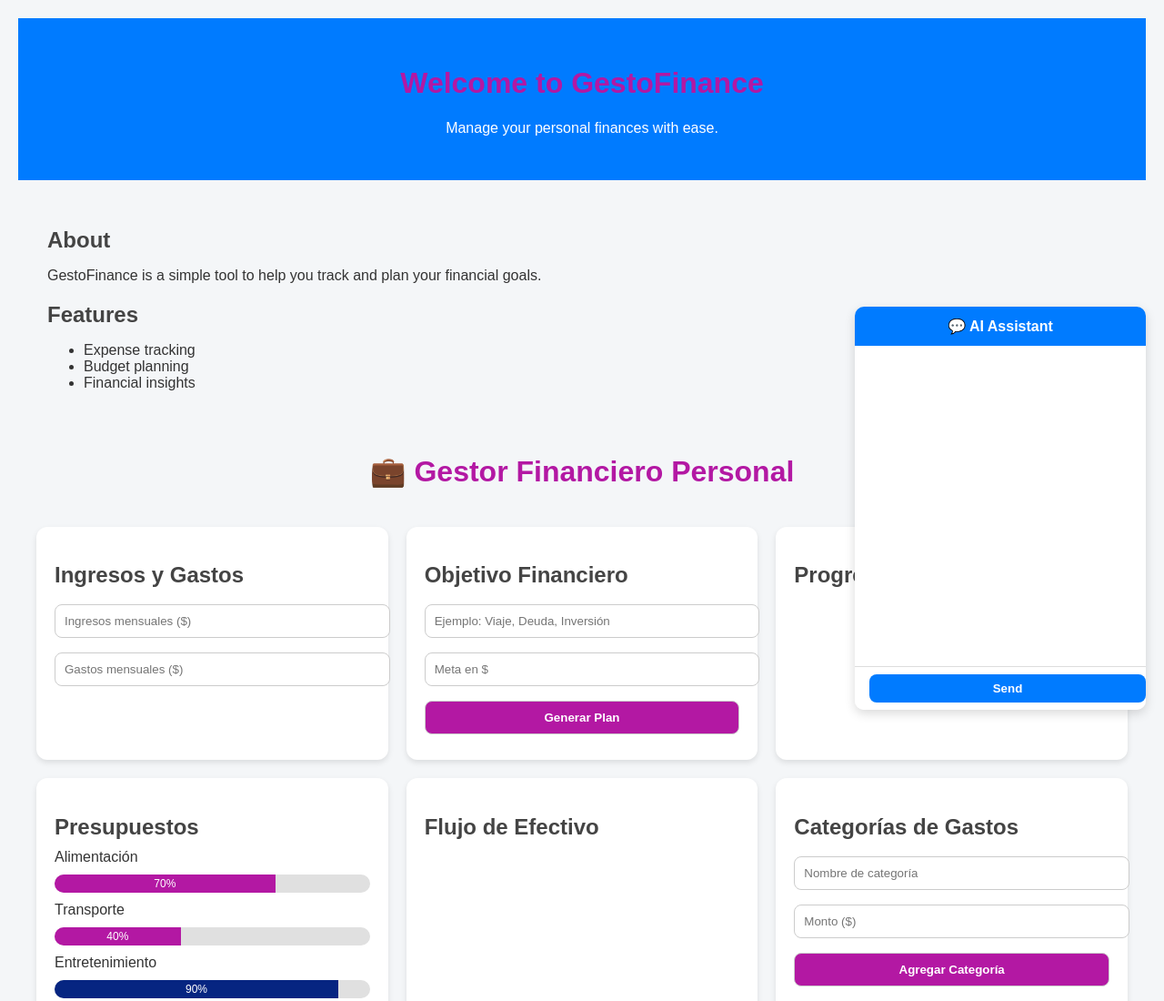
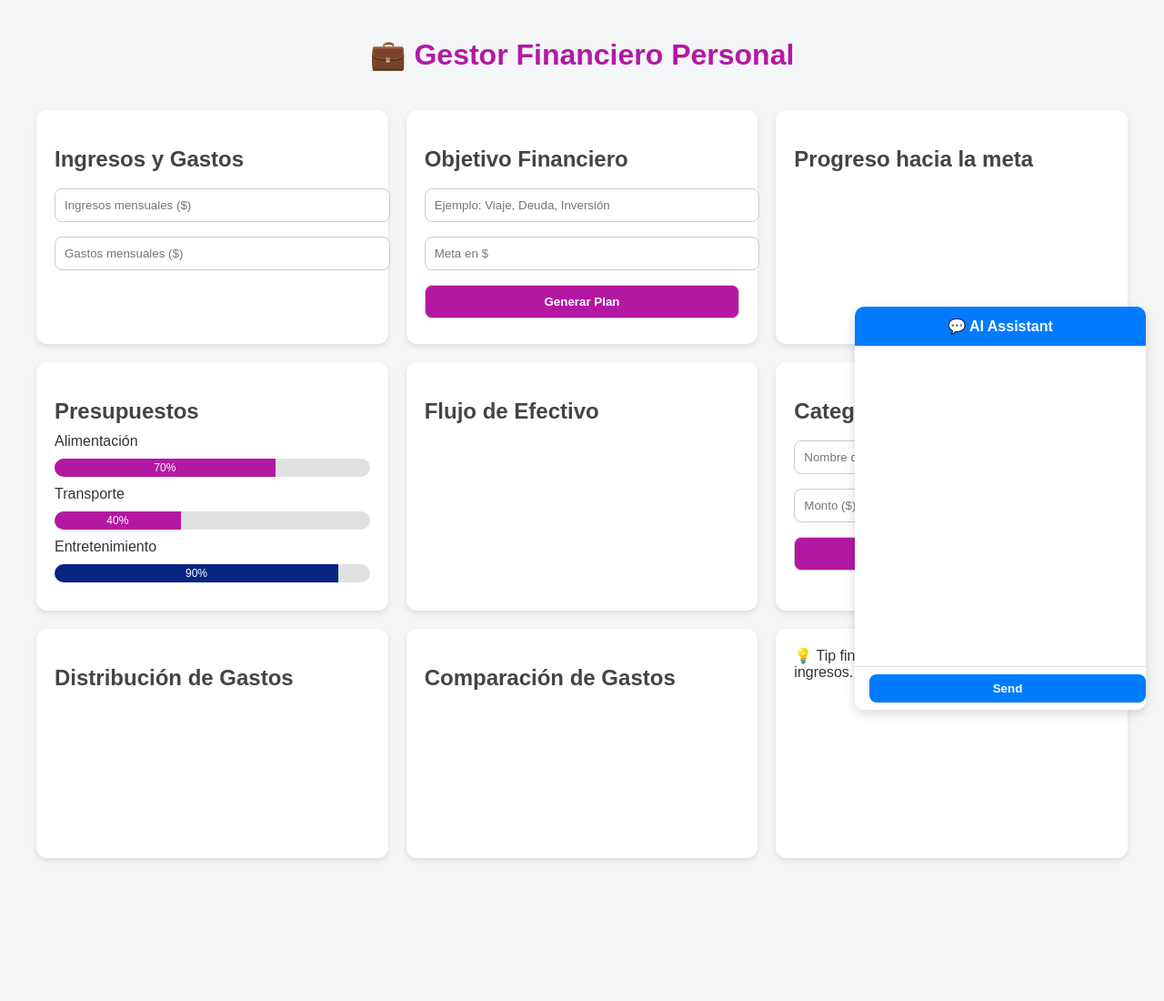
Before and after one commit to charlss01/GestoFinance, a plain HTML site: page index.html in a window 1280 px wide. Shown: the top 1100 px of the page at 91% size. After the commit the page ends 963 px from the top, so only its background shows below. Drawn offline with nearby package versions, Linux system fonts and the light colour scheme.

Commit message:
Update index.html

```diff
--- a/index.html
+++ b/index.html
@@ -1,33 +1,13 @@
-<!-- index.html -->
 <!DOCTYPE html>
-<html lang="en">
+<html lang="es">
 <head>
   <meta charset="UTF-8">
   <meta name="viewport" content="width=device-width, initial-scale=1.0">
-  <title>GestoFinance</title>
+  <title>Gestor Financiero Personal</title>
   <link rel="stylesheet" href="styles.css">
+  <script src="https://cdn.jsdelivr.net/npm/chart.js"></script>
 </head>
 <body>
-  <header>
-    <h1>Welcome to GestoFinance</h1>
-    <p>Manage your personal finances with ease.</p>
-  </header>
-
-  <main>
-    <section>
-      <h2>About</h2>
-      <p>GestoFinance is a simple tool to help you track and plan your financial goals.</p>
-    </section>
-
-    <section>
-      <h2>Features</h2>
-      <ul>
-        <li>Expense tracking</li>
-        <li>Budget planning</li>
-        <li>Financial insights</li>
-      </ul>
-    </section>
-  </main>
   <div class="container">
     <h1>💼 Gestor Financiero Personal</h1>
 
@@ -107,7 +87,6 @@
       </div>
     </div>
   </div>
-
   <script src="script.js"></script>
 </body>
 </html>
```
